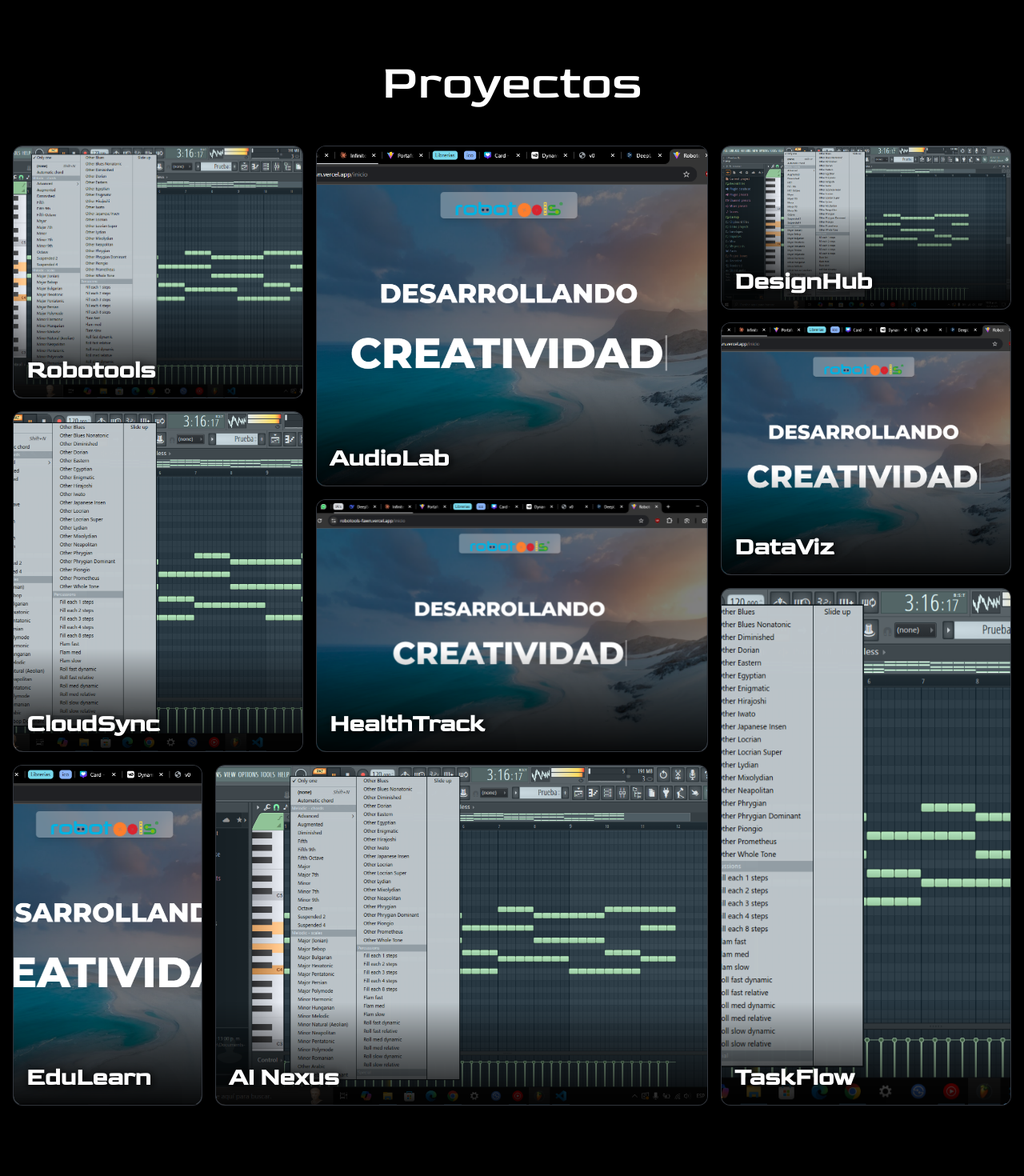
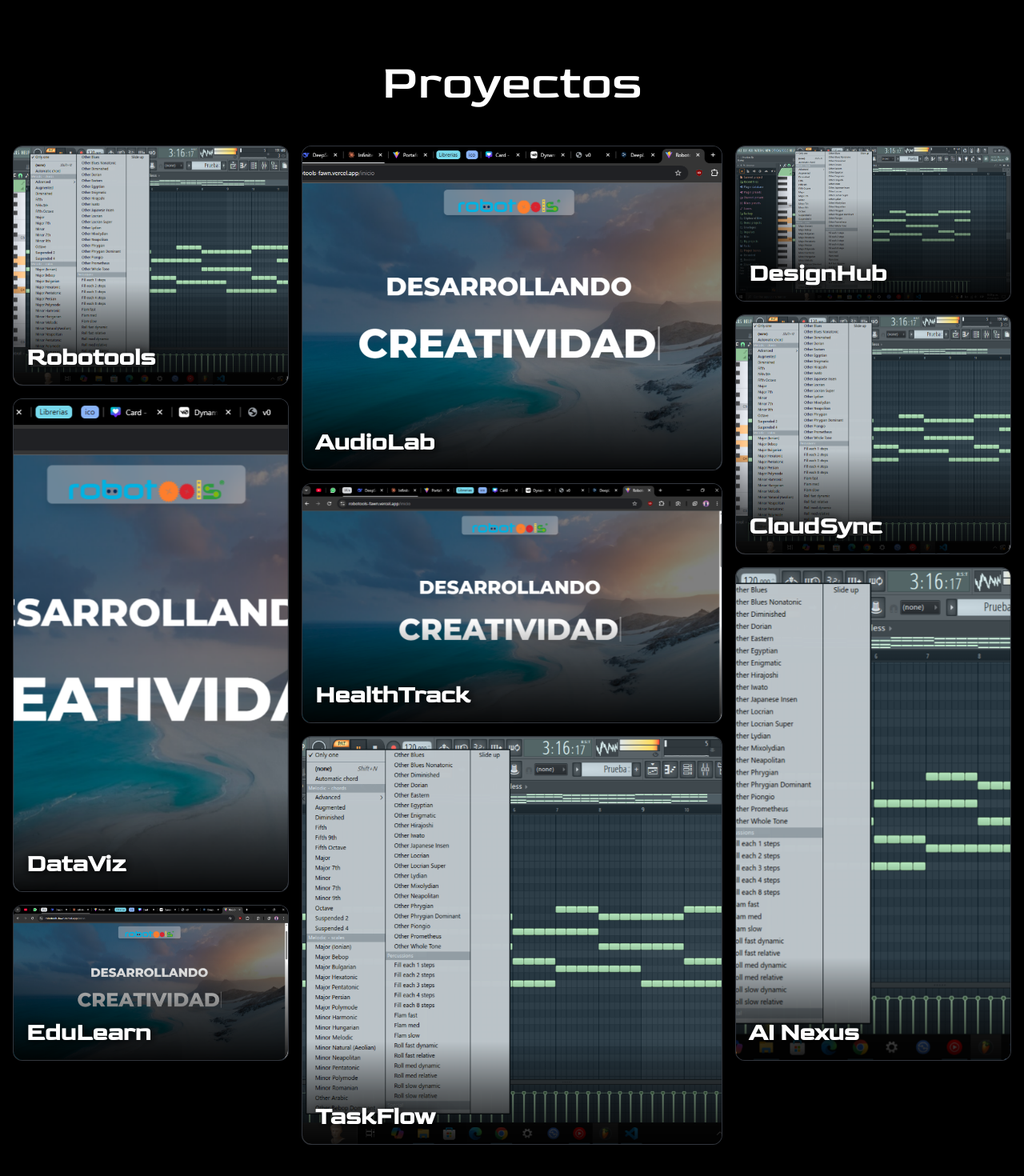
Before and after one commit to Edgar767/Portafolio, a React (Vite) app: page / in a window 1280 px wide. Shown: the part 1110-2580 px from the top of the page at 80% size. Built offline with nearby package versions, Linux system fonts and the light colour scheme.

Commit message:
Nuevo Grid

```diff
--- a/src/pages/Proyectos.jsx
+++ b/src/pages/Proyectos.jsx
@@ -10,10 +10,10 @@ const Proyectos = () => {
           Proyectos
         </h1>
 
-        {/* Contenedor Bento Grid con el nuevo diseño de 10x11 */}
-        <div className="grid grid-cols-10 grid-rows-11 gap-2 md:gap-4 w-full">
+        {/* Contenedor Bento Grid con el nuevo diseño de 7x12 */}
+        <div className="grid grid-cols-7 grid-rows-[repeat(12,minmax(0,1fr))] gap-2 md:gap-4 w-full">
           {/* Proyecto 1: div1 */}
-          <div className="col-span-3 row-span-3">
+          <div className="col-span-2 row-span-3">
             <CardxModal
               imagenes={proyectosData[0].imagenes}
               titulo={proyectosData[0].titulo}
@@ -25,7 +25,7 @@ const Proyectos = () => {
           </div>
 
           {/* Proyecto 2: div2 */}
-          <div className="col-span-4 row-span-4 col-start-4">
+          <div className="col-span-3 row-span-4 col-start-3">
             <CardxModal
               imagenes={proyectosData[1].imagenes}
               titulo={proyectosData[1].titulo}
@@ -37,7 +37,7 @@ const Proyectos = () => {
           </div>
 
           {/* Proyecto 3: div3 */}
-          <div className="col-span-3 row-span-2 col-start-8">
+          <div className="col-span-2 row-span-2 col-start-6">
             <CardxModal
               imagenes={proyectosData[2].imagenes}
               titulo={proyectosData[2].titulo}
@@ -49,7 +49,7 @@ const Proyectos = () => {
           </div>
 
           {/* Proyecto 4: div4 */}
-          <div className="col-span-3 row-span-3 col-start-8 row-start-3">
+          <div className="col-span-2 row-span-6 col-start-1 row-start-4">
             <CardxModal
               imagenes={proyectosData[3].imagenes}
               titulo={proyectosData[3].titulo}
@@ -61,7 +61,7 @@ const Proyectos = () => {
           </div>
 
           {/* Proyecto 5: div5 */}
-          <div className="col-span-3 row-span-4 row-start-4">
+          <div className="col-span-2 row-span-3 col-start-6 row-start-3">
             <CardxModal
               imagenes={proyectosData[4].imagenes}
               titulo={proyectosData[4].titulo}
@@ -73,7 +73,7 @@ const Proyectos = () => {
           </div>
 
           {/* Proyecto 6: div6 */}
-          <div className="col-span-4 row-span-3 col-start-4 row-start-5">
+          <div className="col-span-3 row-span-3 col-start-3 row-start-5">
             <CardxModal
               imagenes={proyectosData[5].imagenes}
               titulo={proyectosData[5].titulo}
@@ -85,7 +85,7 @@ const Proyectos = () => {
           </div>
 
           {/* Proyecto 7: div7 */}
-          <div className="col-span-3 row-span-6 col-start-8 row-start-6">
+          <div className="col-span-3 row-span-5 col-start-3 row-start-8">
             <CardxModal
               imagenes={proyectosData[6].imagenes}
               titulo={proyectosData[6].titulo}
@@ -97,7 +97,7 @@ const Proyectos = () => {
           </div>
 
           {/* Proyecto 8: div8 */}
-          <div className="col-span-2 row-span-4 row-start-8">
+          <div className="col-span-2 row-span-2 col-start-1 row-start-10">
             <CardxModal
               imagenes={proyectosData[7].imagenes}
               titulo={proyectosData[7].titulo}
@@ -109,7 +109,7 @@ const Proyectos = () => {
           </div>
 
           {/* Proyecto 9: div9 */}
-          <div className="col-span-5 row-span-4 col-start-3 row-start-8">
+          <div className="col-span-2 row-span-6 col-start-6 row-start-6">
             <CardxModal
               imagenes={proyectosData[8].imagenes}
               titulo={proyectosData[8].titulo}
```
